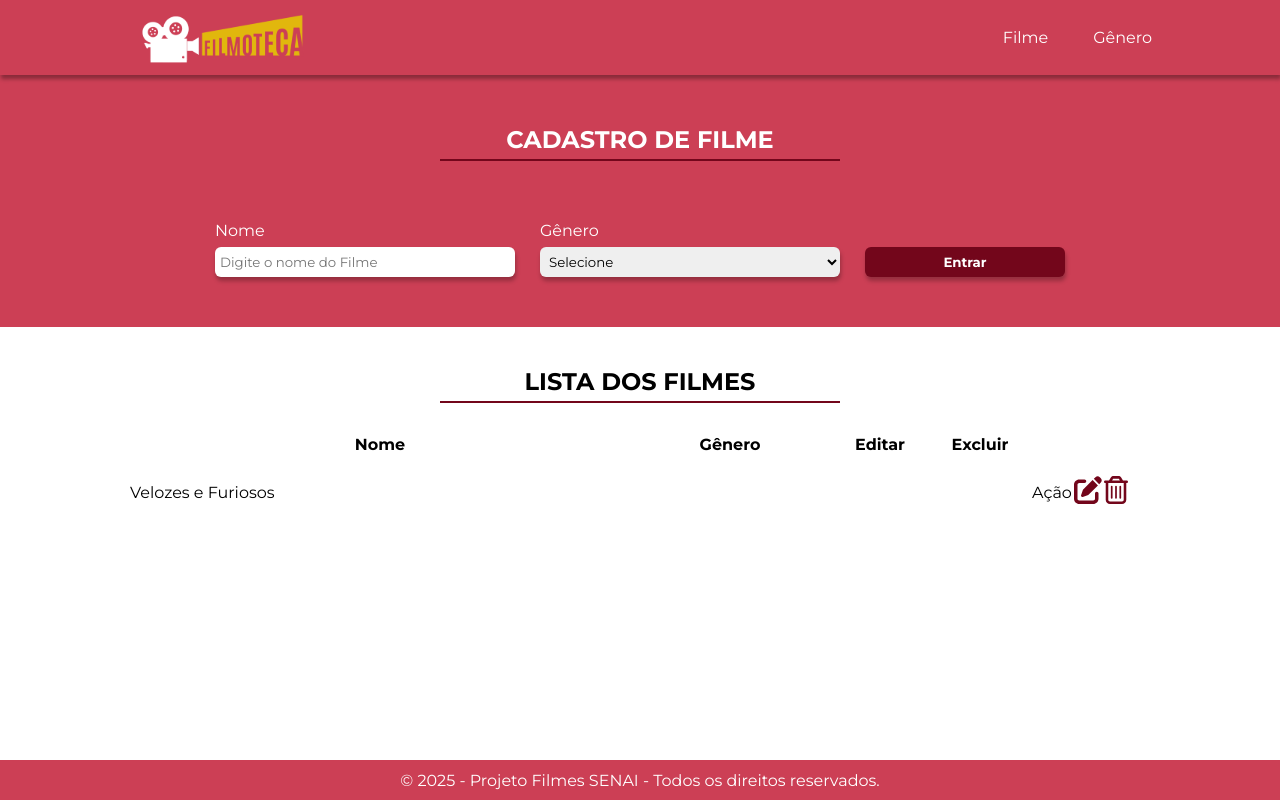
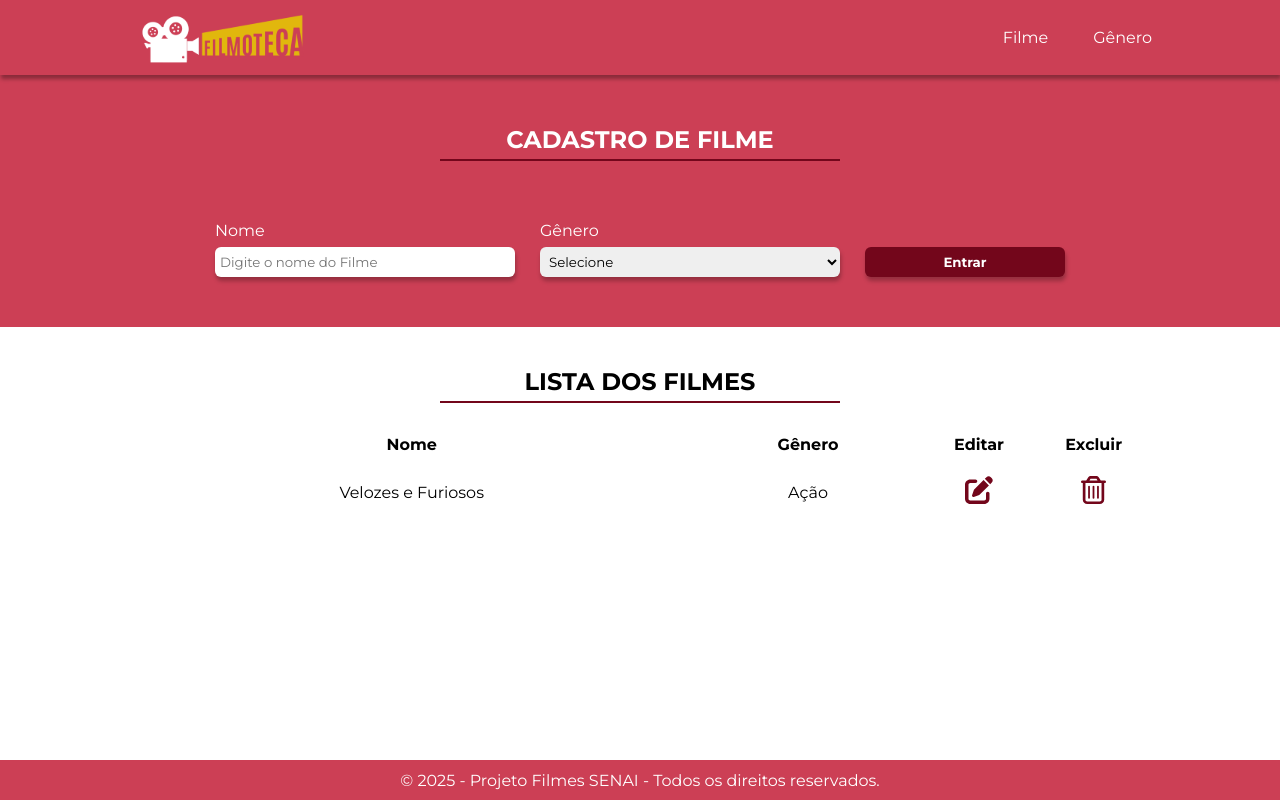
Before and after one commit to Bryan-sfc/React-Filmes, a React (Create React App) app in the folder filmes/: page / in a window 1280 px wide. Built offline with nearby package versions, Linux system fonts and the light colour scheme.

Commit message:
feat: Inicio de aula

```diff
--- a/filmes/src/components/lista/Lista.css
+++ b/filmes/src/components/lista/Lista.css
@@ -36,21 +36,25 @@
 }
 
 .tabela table {
-
+    width: 100%;
 }
 
-.tabela .cabecalho :first-child {
+.table_cabecalho :first-child {
     width: 500px;
 }
 
-.tabela .cabecalho :nth-child(2) {
+.table_cabecalho :nth-child(2) {
     width: 200px;
 }
 
-.tabela .cabecalho th {
+.table_cabecalho th {
     width: 100px;
 }
 
 .item_lista td {
     padding: 20px 0 5px 0;
 }
+
+.item_lista {
+    text-align: center
+}
--- a/filmes/src/components/lista/Lista.jsx
+++ b/filmes/src/components/lista/Lista.jsx
@@ -14,7 +14,7 @@ const Lista = () => {
                     {/* cabeçalho da tabela: */}
                     <thead>
                         {/* tr => table row */}
-                        <tr className="cabecalho">
+                        <tr className="table_cabecalho">
                             {/* th => table head */}
                             <th>Nome</th>
                             <th>Gênero</th>
```
